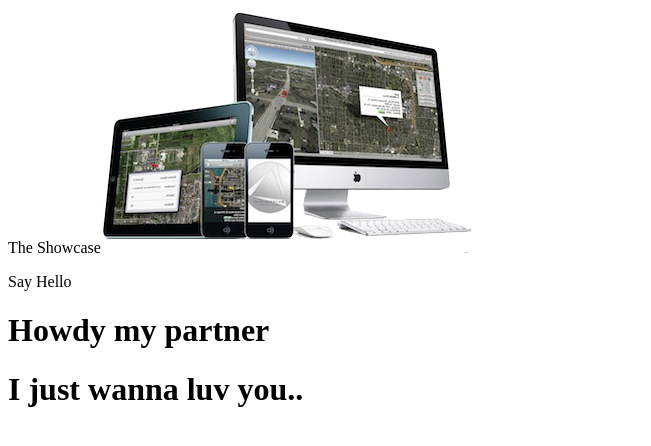
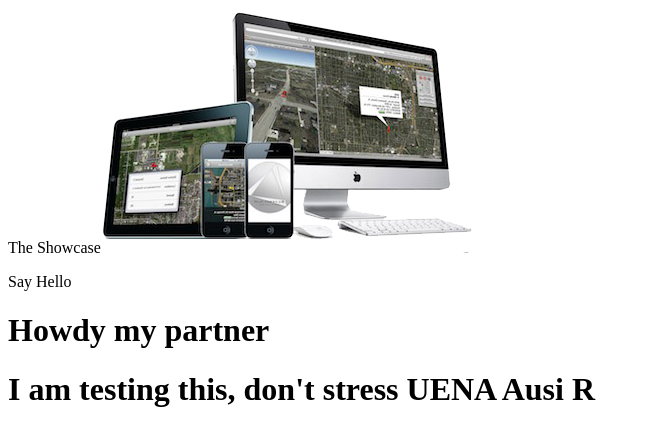
Before and after one commit to git-katalist/smasher, a Next.js app: page / in a window 1280 px wide. Shown: the top 446 px of the page, without its empty margins (0-651 px from the left). Built offline with nearby package versions, Linux system fonts and the light colour scheme.

Commit message:
testing functionality

```diff
--- a/pages/index.js
+++ b/pages/index.js
@@ -7,7 +7,9 @@ export default function Home() {
             <Show.Img />
             <Show.Showcase />
             <Show.Excerpt />
-            <h1>I just wanna luv you..</h1>
+            <h1>
+                I am testing this, don't stress UENA Ausi <strong>R</strong>
+            </h1>
         </>
     );
 }
```
